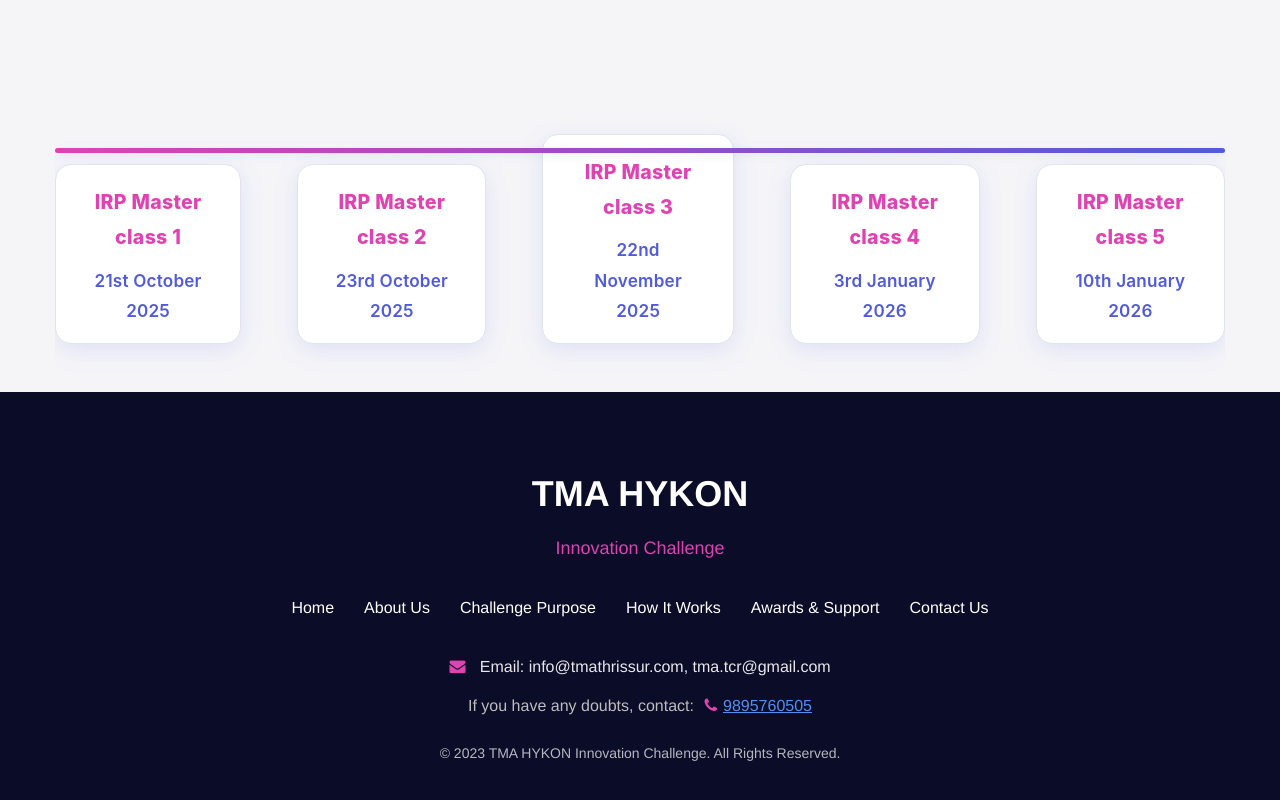
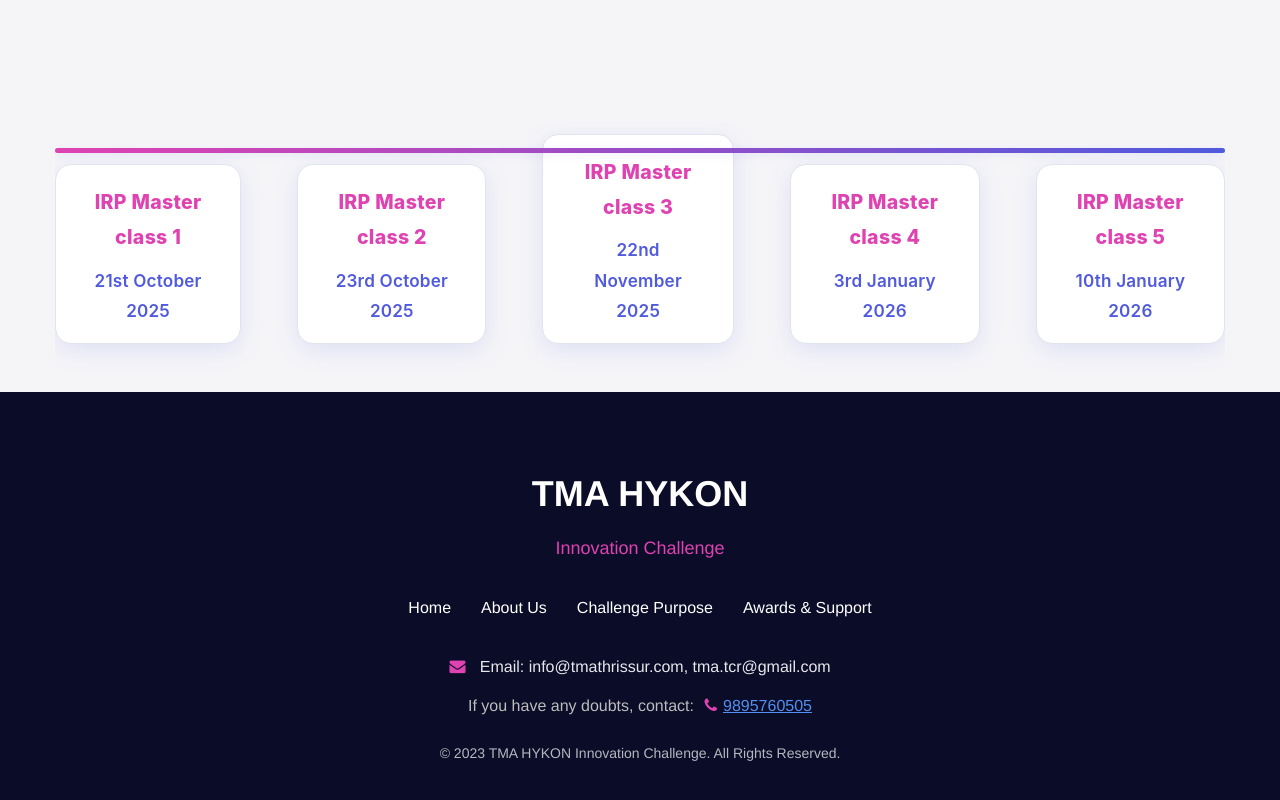
Before and after one commit to Flair0n/tmahykon, a React (Vite) app: page /how-it-works in a window 1280 px wide. Shown: the part 5542-6342 px from the top of the page. Built offline with nearby package versions, Linux system fonts and the light colour scheme.

Commit message:
footer changes

```diff
--- a/src copy/components/Footer.tsx
+++ b/src copy/components/Footer.tsx
@@ -25,13 +25,7 @@ const Footer: React.FC = () => {
                     <a href="/purpose">Challenge Purpose</a>
                   </li>
                   <li>
-                    <a href="/process">How It Works</a>
-                  </li>
-                  <li>
                     <a href="/awards">Awards & Support</a>
-                  </li>
-                  <li>
-                    <a href="/contact">Contact Us</a>
                   </li>
                 </ul>
               </div>
```
